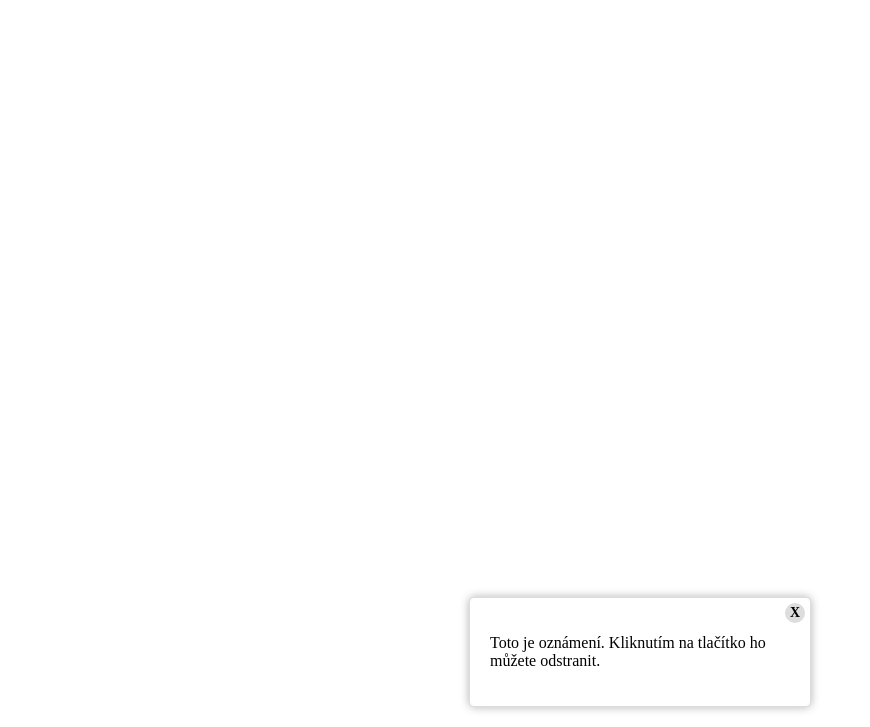
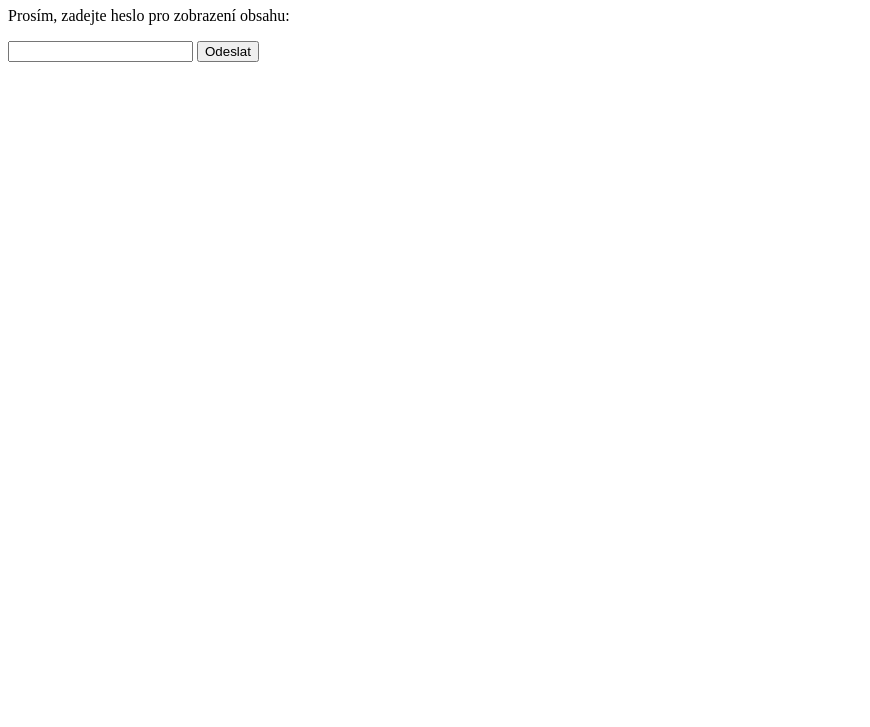
Before and after one commit to jonlevinsky/M-H, a plain HTML site: page test.html in a window 1280 px wide. Shown: the part 73-800 px from the top of the page, without its empty margins (0-870 px from the left). Drawn offline with Linux system fonts and the light colour scheme.

Commit message:
password

```diff
--- a/scripts.js
+++ b/scripts.js
@@ -48,4 +48,4 @@
         var ddays = days + dd + "♡";
         document.getElementById("countdown").innerHTML = mmonths + "& " + ddays;
     }
-    }, 10000);
+    }, 1000);
--- a/style.css
+++ b/style.css
@@ -75,8 +75,26 @@ body {
         margin-left: 100px;
         font-weight: 300;
     }
+    h5 {
+        margin-top: 20px;
+        margin-left: 150px;
+        font-weight: 300;
+        font-size: 20px;
+    }
+    h4 {
+        margin-top: 20px;
+        font-size: 30px;
+        margin-left: 100px;
+        font-weight: 300;
+    }
     p {
         margin-left: 150px;
+        font-weight: 100;
+        font-style: italic;
+        font-size: 20px;
+    }
+    p3 {
+        margin-left: 200px;
         font-weight: 100;
         font-style: italic;
         font-size: 20px;
@@ -108,6 +126,39 @@ body {
     p:hover a{
         opacity: 1;
         transition: 0.1s ease-in-out;
+    }
+    p3:hover p1{
+        opacity: 0;
+        transition: 0.1s ease-in-out;
+    }
+    p3:hover a{
+        opacity: 1;
+        transition: 0.1s ease-in-out;
+    }
+
+/* Heslo */
+    #heslo {
+        text-align: center;
+        font-weight: 400;
+        margin-top: 50px;
+    }
+
+    button {
+        color: #fff;
+        background-color: rgba(0, 0, 0, 0.61);
+        border-radius: 20px;
+        box-shadow: 0 0 20px rgb(0, 0, 0);
+        opacity: 75%;
+        width: 100px;
+        height: 30px;
+    }
+    input {
+        color: #fff;
+        background-color: rgba(0, 0, 0, 0.61);
+        border-radius: 20px;
+        box-shadow: 0 0 20px rgb(0, 0, 0);
+        opacity: 50%;
+        height: 30px;
     }
 
 /* Oznámení */
--- a/test.html
+++ b/test.html
@@ -1,91 +1,25 @@
 <!DOCTYPE html>
 <html>
-  <head>
-    <title>Oznámení</title>
-    <style>
-/* Oznámení */
-      #oznameni {
-        display: none;
-        position: fixed;
-        bottom: 20px;
-        left: 50%;
-        transform: translateX(-50%);
-        width: 300px;
-        padding: 20px;
-        background-color: #fff;
-        border: 1px solid #ddd;
-        border-radius: 5px;
-        box-shadow: 0 0 10px rgba(0, 0, 0, 0.3);
-        z-index: 9999;
+<head>
+	<title>Zabezpečená stránka</title>
+</head>
+<body>
+	<h1>Vítejte na zabezpečené stránce</h1>
+	<p>Prosím, zadejte heslo pro zobrazení obsahu:</p>
+	<input type="password" id="password">
+	<button onclick="showContent()">Odeslat</button>
+	<div id="content" style="display:none;">
+		<p>Toto je obsah, který se zobrazí pouze po správném zadání hesla.</p>
+	</div>
+	<script>
+    function showContent() {
+      var password = document.getElementById("password").value;
+      if (password === "SECRET_PASSWORD") {
+        document.getElementById("content").style.display = "block";
+      } else {
+        alert("Heslo není správné!");
       }
-
-      #oznameni.zobrazit {
-        display: block;
-        animation: vyjeti 0.5s forwards;
-      }
-
-      #oznameni.zavrit {
-        animation: zajeti 0.5s forwards;
-      }
-
-      #zavrit {
-        position: absolute;
-        top: 5px;
-        right: 5px;
-        width: 20px;
-        height: 20px;
-        background-color: #ddd;
-        border-radius: 50%;
-        text-align: center;
-        line-height: 20px;
-        font-size: 14px;
-        font-weight: bold;
-        cursor: pointer;
-      }
-
-      @keyframes vyjeti {
-        from {
-          bottom: -100px;
-        }
-        to {
-          bottom: 20px;
-        }
-      }
-
-      @keyframes zajeti {
-        from {
-          bottom: 20px;
-        }
-        to {
-          bottom: -200px;
-        }
-      }
-
-    </style>
-  </head>
-  <body>
-    <div id="oznameni">
-      <p>Toto je oznámení. Kliknutím na tlačítko ho můžete odstranit.</p>
-      <div id="zavrit">X</div>
-    </div>
-    <script>
-      // Funkce pro zobrazení oznámení
-      function zobrazitOznameni() {
-        document.getElementById("oznameni").classList.add("zobrazit");
-      }
-
-      // Funkce pro skrytí oznámení
-      function skrytOznameni() {
-        document.getElementById("oznameni").classList.add("zavrit");
-      }
-
-      // Připojení funkce k tlačítku pro skrytí oznámení
-      document.getElementById("zavrit").addEventListener("click", function() {
-        skrytOznameni();
-      });
-
-      // Zobrazení oznámení po načtení stránky
-      window.onload = zobrazitOznameni;
-    </script>
-  </body>
+    }
+  </script>
+</body>
 </html>
```
Also changed, not shown: index.html (+24 -8 lines), 1 other file.
